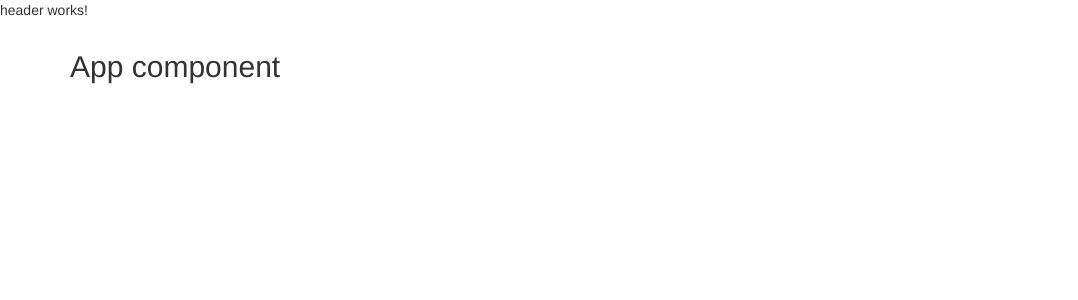
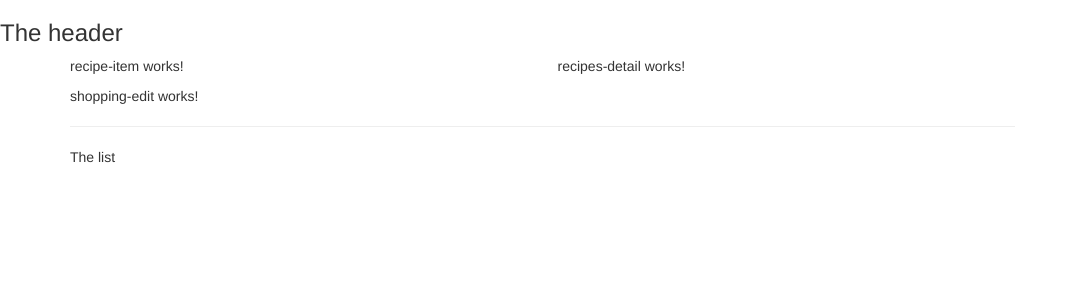
Before and after one commit to vmnog/angular-shopping, an Angular app: page / in a window 1280 px wide. Shown: the top 300 px of the page, without its empty margins (0-1078 px from the left). Built offline with nearby package versions, Linux system fonts and the light colour scheme.

Commit message:
chore: using components

```diff
--- a/src/app/app.component.html
+++ b/src/app/app.component.html
@@ -1,8 +1,10 @@
 <app-header></app-header>
+
 <div class="container">
   <div class="row">
     <div class="col-md-12">
-      <h2>App component</h2>
+      <app-recipes></app-recipes>
+      <app-shopping-list></app-shopping-list>
     </div>
   </div>
 </div>
--- a/src/app/header/header.component.html
+++ b/src/app/header/header.component.html
@@ -1 +1 @@
-<p>header works!</p>
+<h3>The header</h3>
--- a/src/app/recipes/recipes-list/recipes-list.component.html
+++ b/src/app/recipes/recipes-list/recipes-list.component.html
@@ -1 +1 @@
-<p>recipes-list works!</p>
+<app-recipe-item></app-recipe-item>
--- a/src/app/recipes/recipes.component.html
+++ b/src/app/recipes/recipes.component.html
@@ -1 +1,8 @@
-<p>recipes works!</p>
+<div class="row">
+  <div class="col-md-5">
+    <app-recipes-list></app-recipes-list>
+  </div>
+  <div class="col-md-7">
+    <app-recipes-detail></app-recipes-detail>
+  </div>
+</div>
--- a/src/app/shopping-list/shopping-list.component.html
+++ b/src/app/shopping-list/shopping-list.component.html
@@ -1 +1,7 @@
-<p>shopping-list works!</p>
+<div class="row">
+  <div class="col-xs-10">
+    <app-shopping-edit></app-shopping-edit>
+    <hr />
+    <p>The list</p>
+  </div>
+</div>
```
